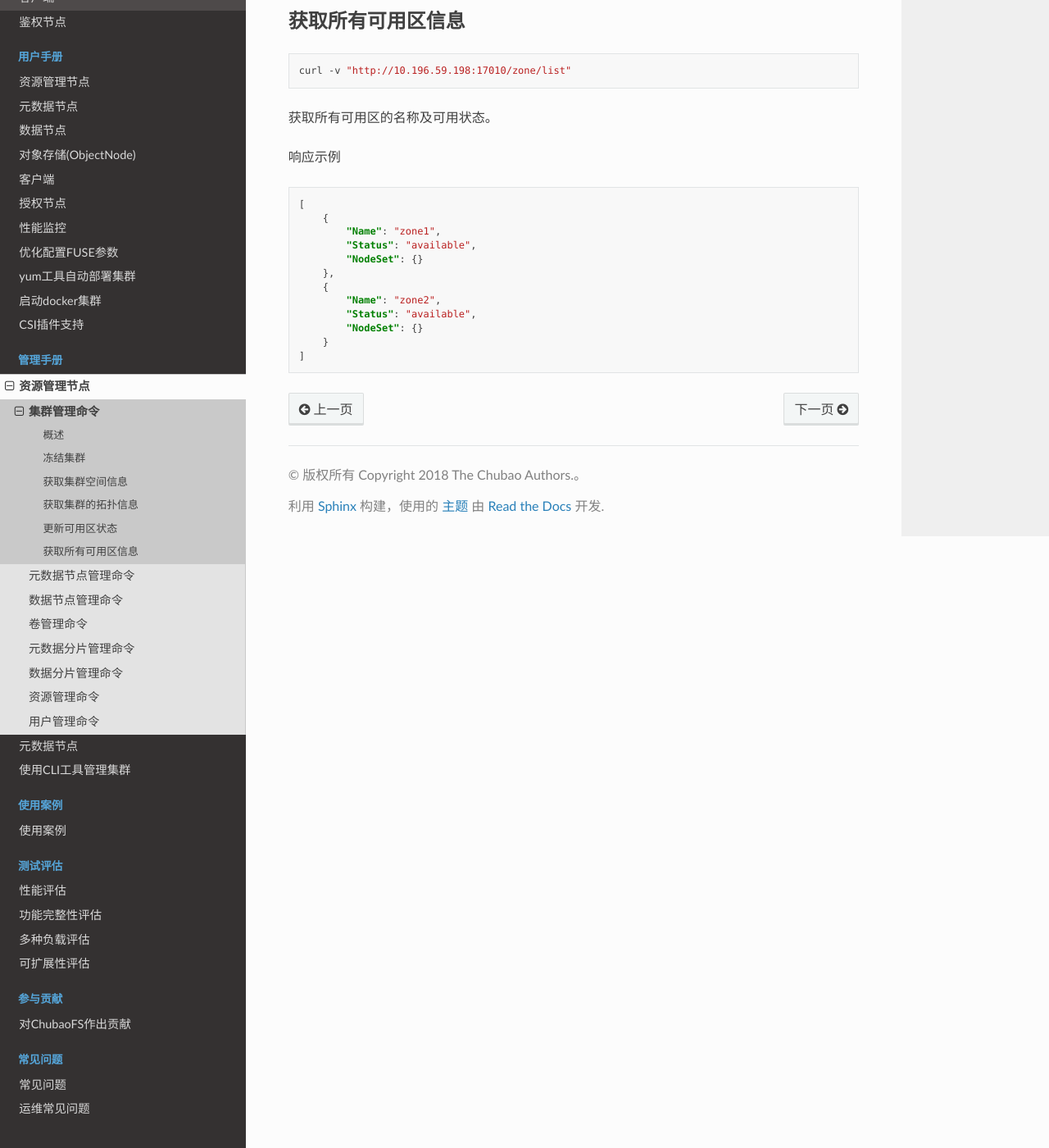
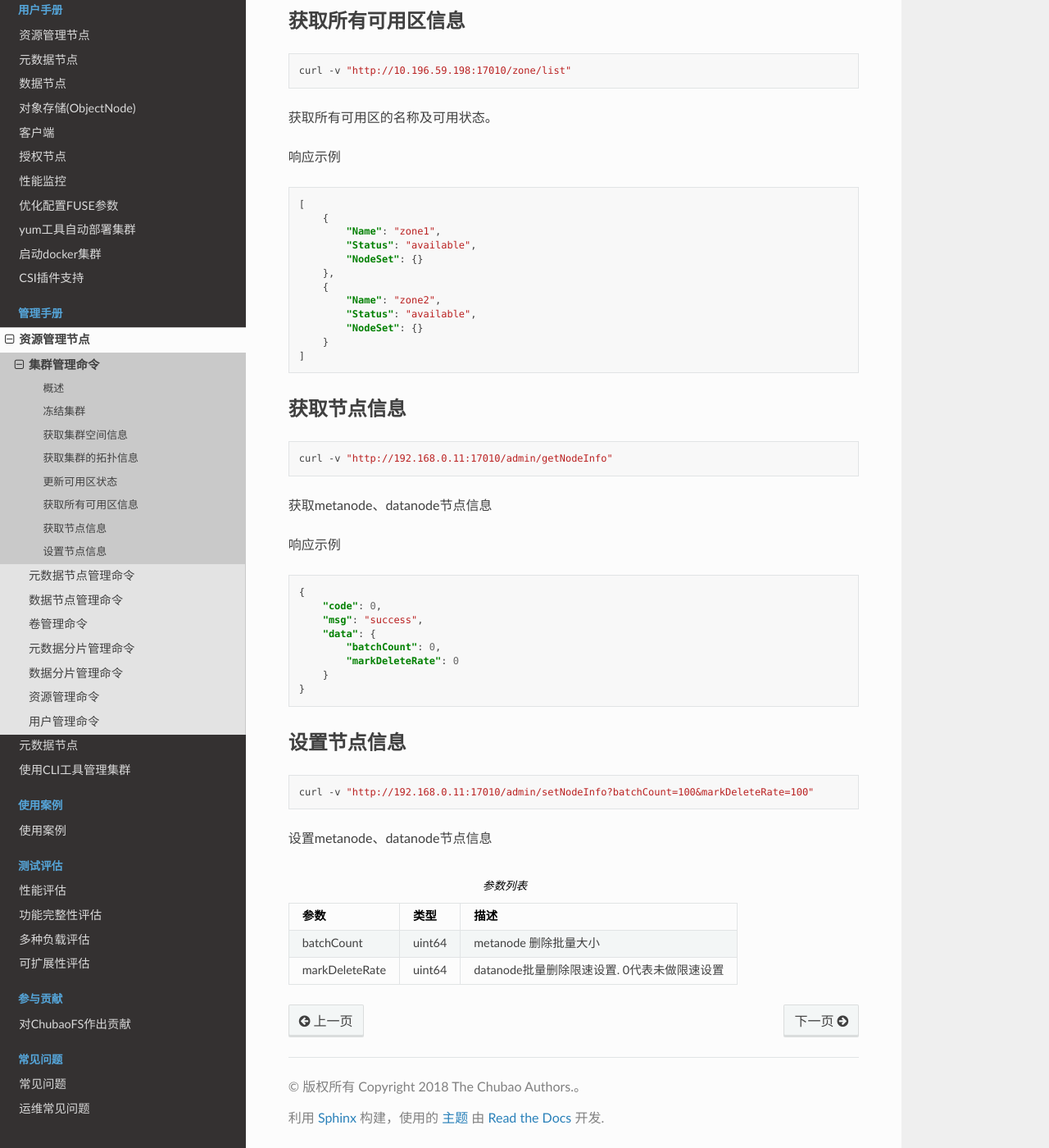
Before and after one commit to cubefs/docs-zh, a Sphinx documentation site: the page built from docs/source/admin-api/master/cluster.rst, in a window 1280 px wide and 1400 px high, scrolled down 2900 px. Shown: the whole window at 82% size. Built offline with Sphinx 7.4.7 and the Read the Docs theme 2.0.0, drawn with Linux system fonts in a browser that asks for light colours.

Commit message:
Enhancement: add get/set node info api
Signed-off-by: justice <justice_103@126.com>

```diff
--- a/docs/source/admin-api/master/cluster.rst
+++ b/docs/source/admin-api/master/cluster.rst
@@ -176,3 +176,44 @@
             "NodeSet": {}
         }
     ]
+
+
+获取节点信息
+-----------
+
+.. code-block:: bash
+
+   curl -v "http://192.168.0.11:17010/admin/getNodeInfo"
+
+
+获取metanode、datanode节点信息
+
+响应示例
+
+.. code-block:: json
+
+    {
+        "code": 0,
+        "msg": "success",
+        "data": {
+            "batchCount": 0,
+            "markDeleteRate": 0
+        }
+    }
+
+
+设置节点信息
+-----------
+
+.. code-block:: bash
+
+   curl -v "http://192.168.0.11:17010/admin/setNodeInfo?batchCount=100&markDeleteRate=100"
+
+设置metanode、datanode节点信息
+
+
+.. csv-table:: 参数列表
+   :header: "参数", "类型", "描述"
+
+   "batchCount", "uint64", "metanode 删除批量大小"
+   "markDeleteRate", "uint64", "datanode批量删除限速设置. 0代表未做限速设置"
```
